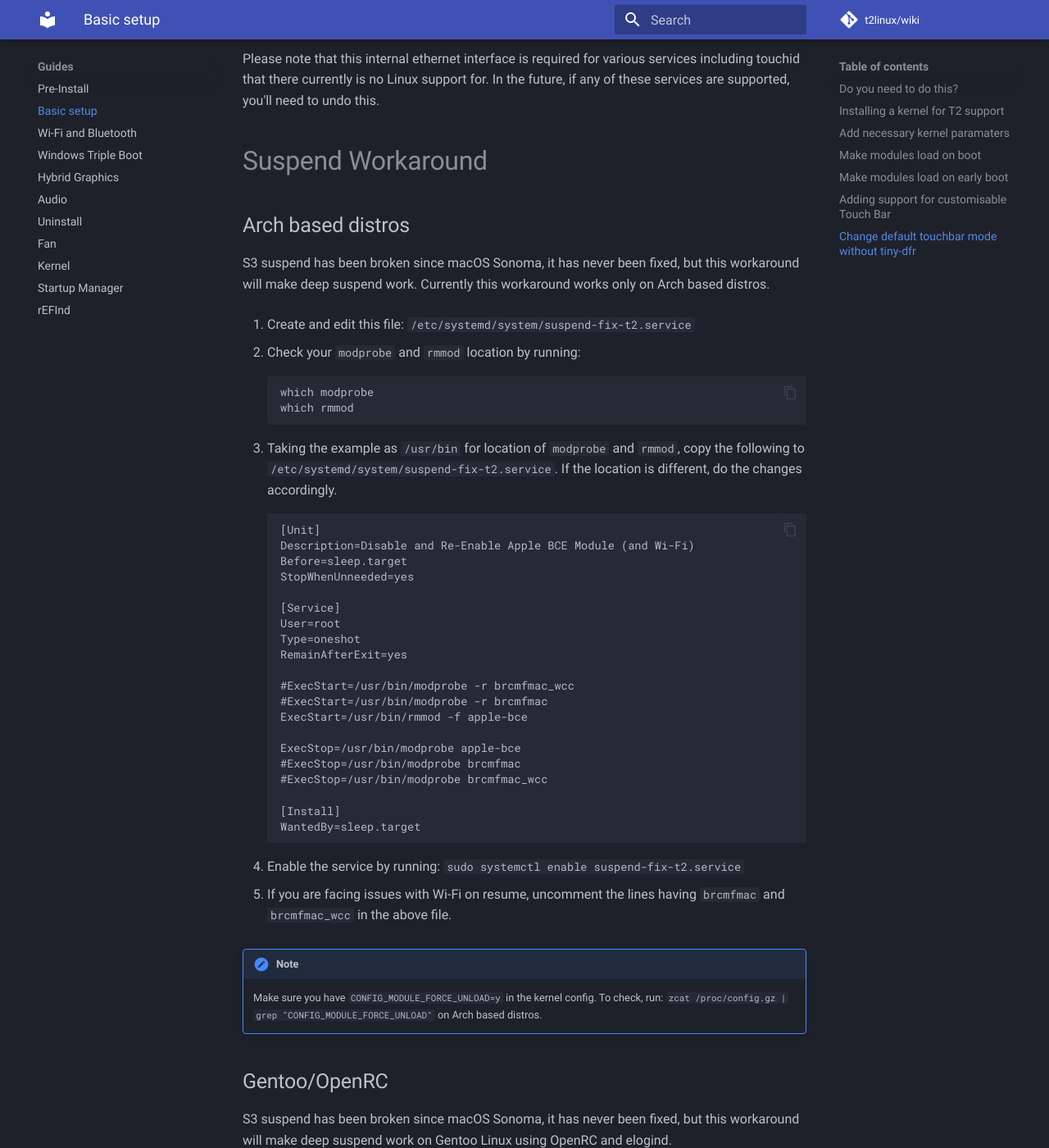
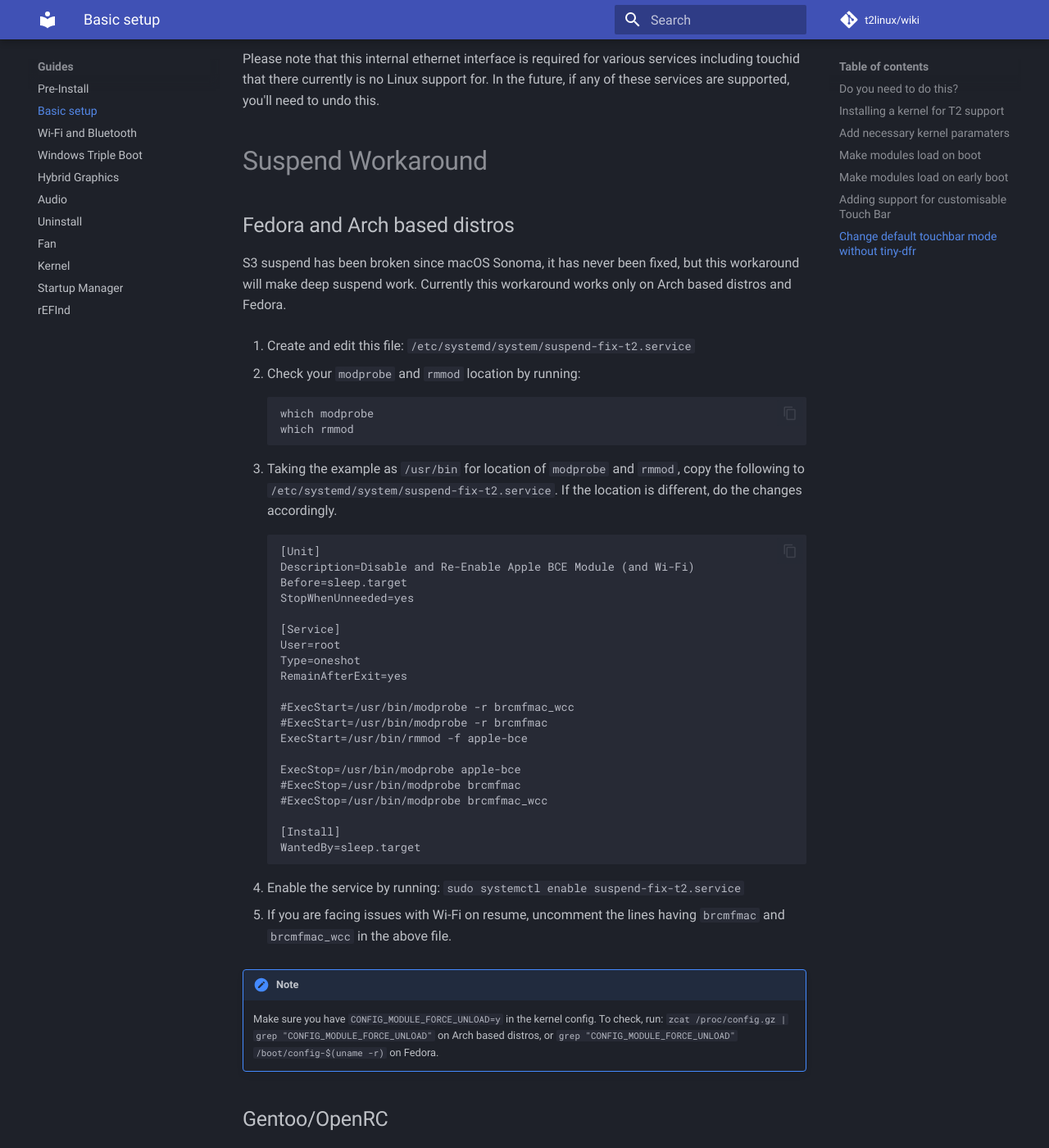
Before and after one commit to t2linux/wiki, an MkDocs documentation site: the page built from docs/guides/postinstall.md, in a window 1280 px wide and 1400 px high, scrolled down 4878 px. Shown: the whole window at 82% size. Built offline with MkDocs 1.6.1 and Material for MkDocs 9.7.7, drawn with Linux system fonts in a browser that asks for light colours; comment, search, counter and statistics services are not loaded.

Commit message:
Postinstall: Suggest Arch suspend workaround for Fedora users as well.

```diff
--- a/docs/guides/postinstall.md
+++ b/docs/guides/postinstall.md
@@ -178,9 +178,9 @@ Please note that this internal ethernet interface is required for various servic
 
 # Suspend Workaround
 
-## Arch based distros
+## Fedora and Arch based distros
 
-S3 suspend has been broken since macOS Sonoma, it has never been fixed, but this workaround will make deep suspend work. Currently this workaround works only on Arch based distros.
+S3 suspend has been broken since macOS Sonoma, it has never been fixed, but this workaround will make deep suspend work. Currently this workaround works only on Arch based distros and Fedora.
 
 1. Create and edit this file: `/etc/systemd/system/suspend-fix-t2.service`
 
@@ -222,7 +222,7 @@ S3 suspend has been broken since macOS Sonoma, it has never been fixed, but this
 
 !!! note
     Make sure you have `CONFIG_MODULE_FORCE_UNLOAD=y` in the kernel config.
-    To check, run: `zcat /proc/config.gz | grep "CONFIG_MODULE_FORCE_UNLOAD"` on Arch based distros.
+    To check, run: `zcat /proc/config.gz | grep "CONFIG_MODULE_FORCE_UNLOAD"` on Arch based distros, or `grep "CONFIG_MODULE_FORCE_UNLOAD" /boot/config-$(uname -r)` on Fedora.
 
 ## Gentoo/OpenRC
 
```
